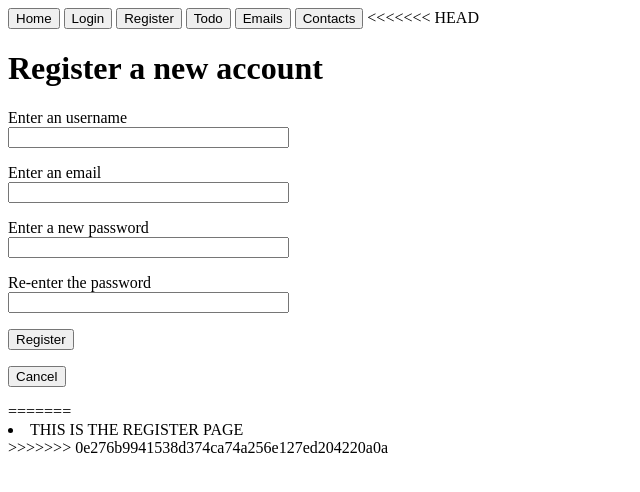
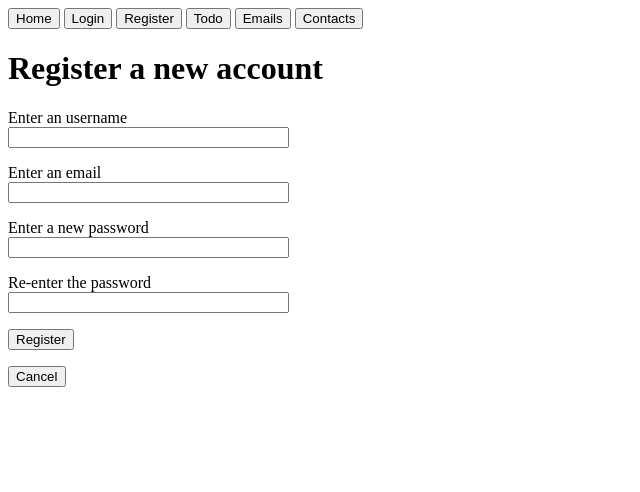
Before and after one commit to tylerjyee/cmpe131team10, a Flask app: page /register in a window 1280 px wide. Shown: the top 492 px of the page, without its empty margins (0-640 px from the left). Run offline with Flask 3, Linux system fonts and the light colour scheme; the visitor is signed in with stand-in values (Sample User, id 1).

Commit message:
register html update

```diff
--- a/app/templates/register.html
+++ b/app/templates/register.html
@@ -1,6 +1,5 @@
 <!DOCTYPE html>
 {%include "menubar.html" %}
-<<<<<<< HEAD
 
 {% block content %}
 <h1>Register a new account</h1>
@@ -24,15 +23,3 @@
 
 </form>
 {% endblock %}
-=======
-<html>
-    <head>
-        <title>{{ title }} - my blog</title>
-    </head>
-    <body>
-        <li>THIS IS THE REGISTER PAGE</li>
-        {% block menubar%}
-        {% endblock %}
-    </body>
-</html>
->>>>>>> 0e276b9941538d374ca74a256e127ed204220a0a
```
